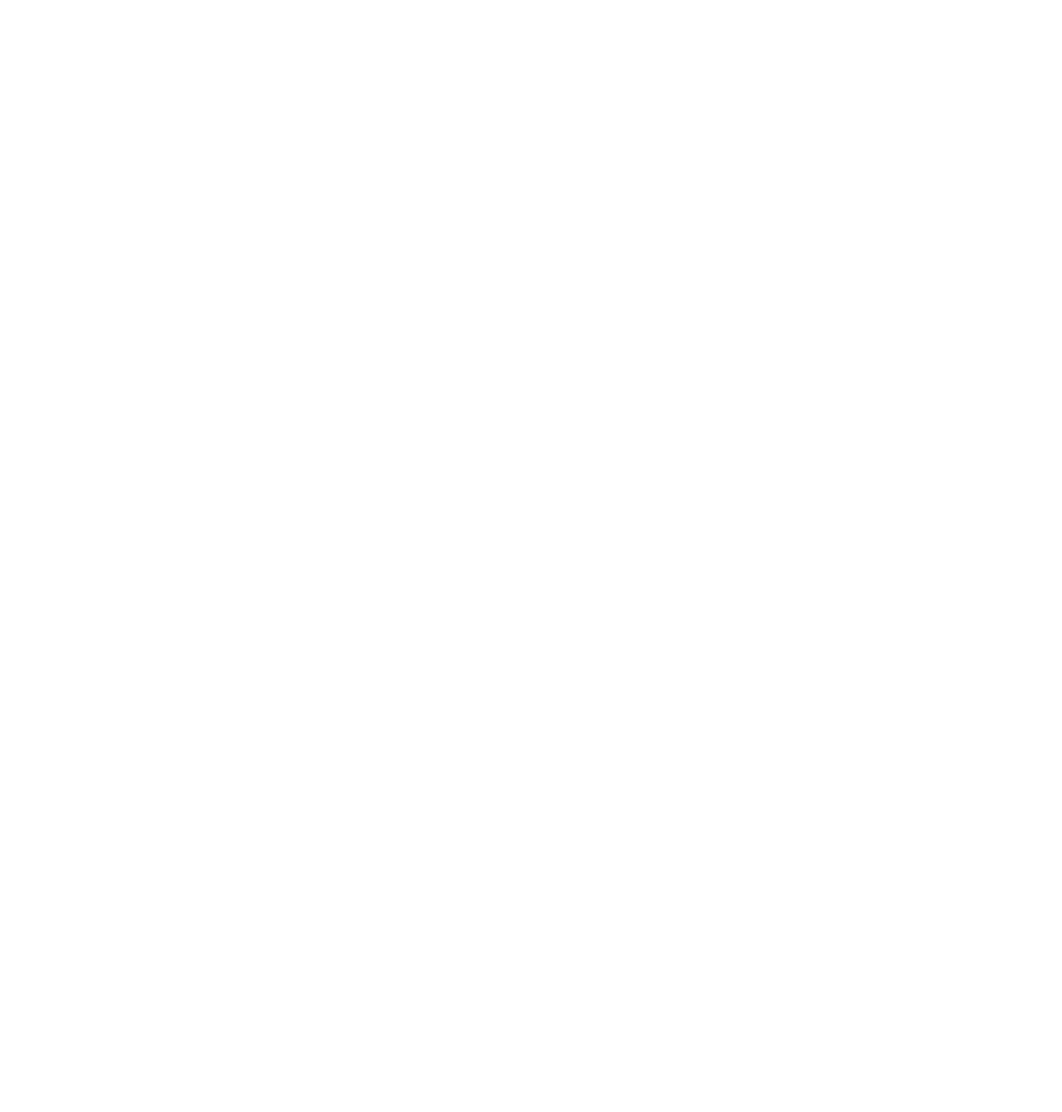
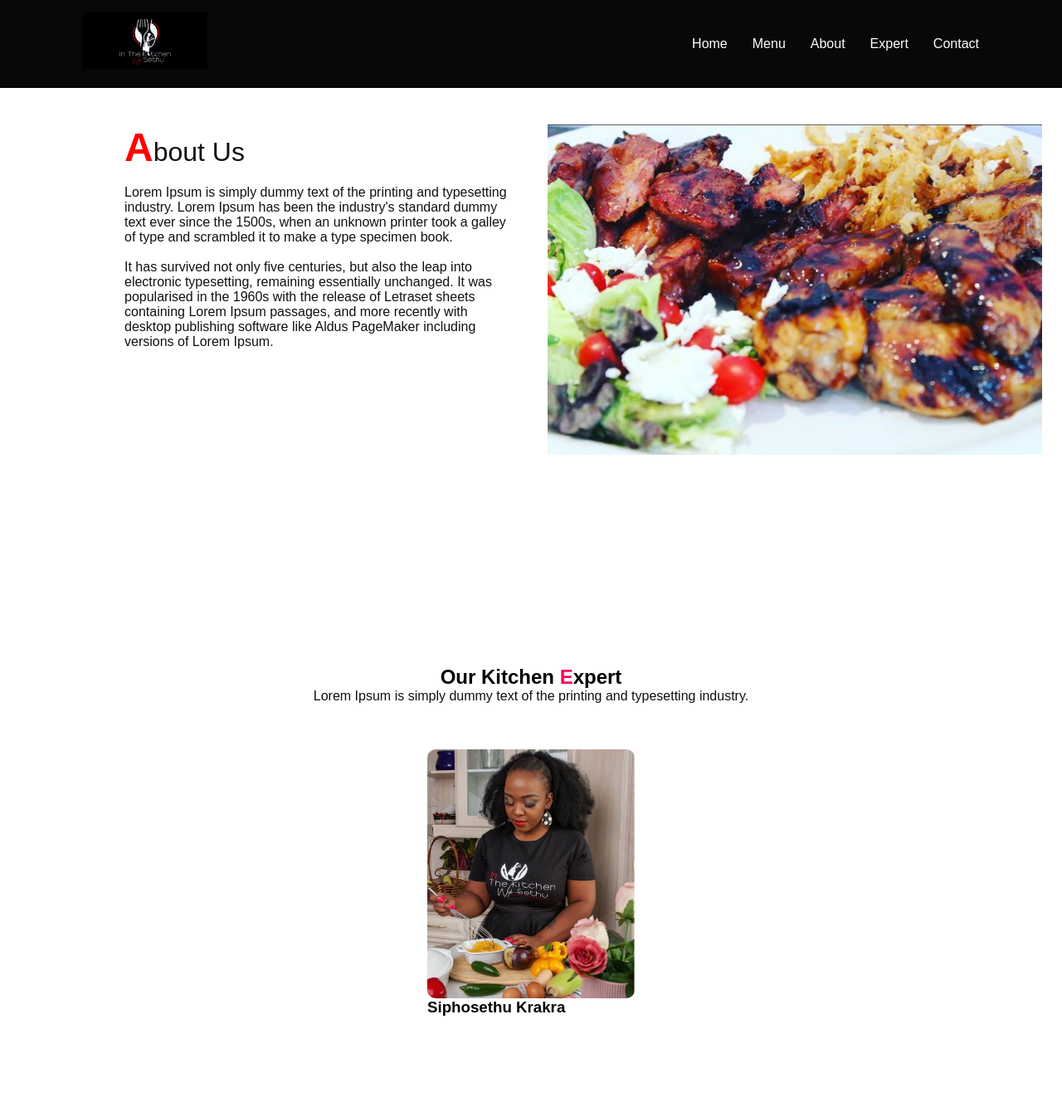
Before and after one commit to sanele23/web-engineering1, a plain HTML site: page week04/assign04_2.html in a window 1280 px wide. Shown: the whole page at 83% size. Before the commit the page ends 800 px from the top, so only its background shows below. Drawn offline with Linux system fonts and the light colour scheme.

Commit message:
Added pages

```diff
--- a/week04/assign04_2.html
+++ b/week04/assign04_2.html
@@ -0,0 +1,102 @@
+<!DOCTYPE html>
+<html lang="en">
+<head>
+    <meta charset="UTF-08">
+    <meta name="viewport" content="width=device-width, initial-scale=1.0">
+
+    <!-- Import CSS file -->
+    <link rel="stylesheet" href="style.css">
+
+    <title>Site | Home Page</title>
+
+    <!-- Internal styling -->
+    <style>
+        header {
+            position: fixed;
+            top: 0;
+            left: 0;
+            width: 100%;
+            padding: 15px 100px;
+            z-index: 10000;
+            display: flex;
+            justify-content: space-between;
+            align-items: center;
+            transition: 0.5s;
+            background-color: #08080a;
+        }
+
+        section.about {
+            padding: 150px;
+        }
+        .title span {
+            color: #ff0157;
+        }
+    </style>
+</head>
+
+<body>
+    <!-- Header/Navigation -->
+    <header>
+        <a href="assign04.html" class="logo"><span><img src="logo.jpeg" alt="logo" width="150"></span></a>
+        <ul class="navigation">
+            <li><a href="assign04.html">Home</a></li>
+            <li><a href="#assign04.html">Menu</a></li>
+            <li><a href="#about">About</a></li>
+            <li><a href="#expert">Expert</a></li>
+            <li><a href="#contact">Contact</a></li>
+        </ul>
+    </header>
+
+    <!-- About Page section -->
+    <section class="about" id="about">
+        <div class="row">
+            <div class="col50">
+                <h2 class="titleText"><span>A</span>bout Us</h2>
+                <br>
+                <p>
+                    Lorem Ipsum is simply dummy text of the printing and typesetting industry.
+                    Lorem Ipsum has been the industry's standard dummy text ever since the 1500s,
+                    when an unknown printer took a galley of type and scrambled it to make a type specimen book.
+                    <br><br>
+                    It has survived not only five centuries, but also the leap into electronic typesetting, remaining essentially unchanged.
+                    It was popularised in the 1960s with the release of Letraset sheets containing Lorem Ipsum passages, and more recently
+                    with desktop publishing software like Aldus PageMaker including versions of Lorem Ipsum.
+                </p>
+            </div>
+            <br>
+            <div class="col50">
+                <div class="imgBx">
+                    <img src="rib-and-wing.PNG">
+                </div>
+            </div>
+        </div>
+
+    </section>
+
+    <!-- Expert Section -->
+    <section class="expert" id="expert">
+        <div class="title">
+            <h2>Our Kitchen <span>E</span>xpert</h2>
+            <p>Lorem Ipsum is simply dummy text of the printing and typesetting industry.</p>
+        </div>
+        <div class="content">
+            <div class="box">
+                <div class="imgBox">
+                    <img src="expert.PNG">
+                </div>
+                <div class="text">
+                    <h3>Siphosethu Krakra</h3>
+                </div>
+            </div>
+    </section>
+
+    <!-- JavaScript scripting -->
+    <script type="text/javascript">
+        window.addEventListener('scroll', function(){
+            const header = document.querySelector("header");
+            header.classList.toggle("sticky", window.scrollY > 0);
+        });
+    </script>
+</body>
+
+</html>
--- a/week04/style.css
+++ b/week04/style.css
@@ -14,6 +14,7 @@ body {
     padding: 0;
     box-sizing: border-box;
     font-family: 'Poppins', sans-serif;
+    scroll-behavior: smooth;
 }
 
 p {
@@ -63,6 +64,7 @@ p {
     text-decoration: none;
     letter-spacing: 2px;
     transition: 0.5s;
+    border-radius: 5px;
 }
 .btn:hover {
     letter-spacing: 6px;
@@ -74,7 +76,7 @@ header {
     top: 0;
     left: 0;
     width: 100%;
-    padding: 40px 100px;
+    padding: 15px 100px;
     z-index: 10000;
     display: flex;
     justify-content: space-between;
@@ -83,9 +85,13 @@ header {
 }
 
 header.sticky {
-    background: #fff;
+    background: #08080a;
     padding: 10px 100px;
     box-shadow: 0 5px 20px rgba(0,0,0,0.5);
+}
+
+header.sticky .logo {
+    color: #111;
 }
 header .logo {
     color: #fff;
@@ -100,6 +106,7 @@ header .logo span {
 header .navigation {
     position: relative;
     display: flex;
+
 }
 header .navigation li {
     list-style: none;
@@ -111,3 +118,139 @@ header .navigation li a {
     color: #fff;
     font-weight: 300;
 }
+
+header .navigation li a:hover {
+    color: rgb(209, 26, 26);
+}
+
+header.sticky .navigation li a:hover {
+    color: rgb(209, 26, 26);
+}
+
+/* About Page - CSS */
+section {
+    padding: 100px;
+}
+
+.row {
+    position: relative;
+    width: 100%;
+    display: flex;
+    justify-content: space-between;
+}
+
+.row .col50 {
+    position: relative;
+    width: 48%;
+}
+
+.titleText {
+    color: #111;
+    font-size: 2em;
+    font-weight: 300;
+}
+.titleText span {
+    color: #ff0101;
+    font-weight: 700;
+    font-size: 1.5em;
+}
+
+.row .col50 .imgBox {
+    position: relative;
+    width: 100%;
+    min-height: 300px;
+    height: 100%;
+}
+.row .col50 .imgBox img {
+    position: absolute;
+    top: 0;
+    left: 0;
+    width: 100%;
+    height: 100%;
+    object-fit: cover;
+}
+
+/* Menu Section */
+.title {
+    width: 100%;
+    display: flex;
+    justify-content: center;
+    align-items: center;
+    flex-direction: column;
+}
+
+.menu .content {
+    display: flex;
+    justify-content: center;
+    flex-direction: row-reverse;
+    flex-wrap: wrap;
+    margin-top: 40px;
+}
+
+.menu .content .box {
+    width: 340px;
+    margin: 20px;
+    border: 15px solid #fff;
+    box-shadow: 0 5px 35px rgba(0, 0, 0, 0.8);
+}
+
+.menu .content .box .imgBox {
+    position: relative;
+    width: 100%;
+    height: 300px;
+}
+
+.menu .content .box .imgBox img {
+    position: absolute;
+    top: 0;
+    left: 0;
+    width: 100%;
+    height: 100%;
+    object-fit: cover;
+}
+.menu .content .box .imgBox text {
+    padding: 15px 0 5px;
+}
+.menu .content .box .imgBox text h3 {
+    font-weight: 400;
+    color: #111;
+}
+
+/* Expert */
+.expert .content {
+    display: flex;
+    justify-content: center;
+    flex-direction: row;
+    flex-wrap: wrap;
+    margin-top: 40px;
+}
+
+.expert .content .box {
+    width: 250px;
+    margin: 15px;
+}
+
+.expert .content .box .imgBox {
+    position: relative;
+    width: 100%;
+    height: 300px;
+}
+
+.expert .content .box .imgBox img {
+    position: absolute;
+    top: 0;
+    left: 0;
+    width: 100%;
+    height: 100%;
+    object-fit: cover;
+    border-radius: 10px;
+}
+
+.expert .content .box text {
+    padding: 15px 0 5px;
+}
+
+.expert .content .box text h3 {
+    font-size: 400;
+    color: #111;
+}
```
Also changed, not shown: week04/assign04.html (+73 -15 lines), week04/expert.png (added), week04/logo.jpeg (added), week04/menu1.png (added), week04/menu2.png (added), week04/menu3.png (added), week04/menu4.png (added), week04/menu5.png (added), week04/menu6.png (added), week04/rib-and-wing.png (added).
